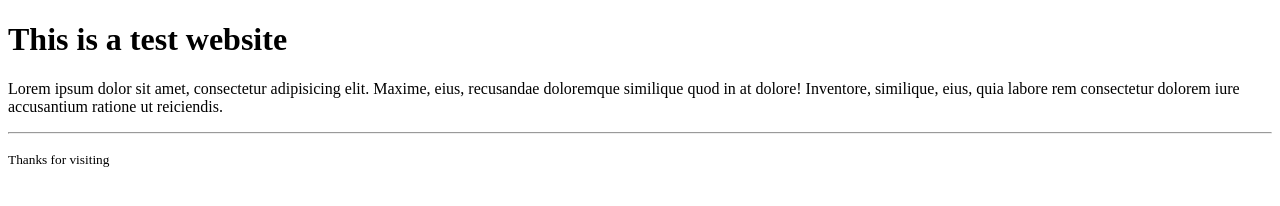
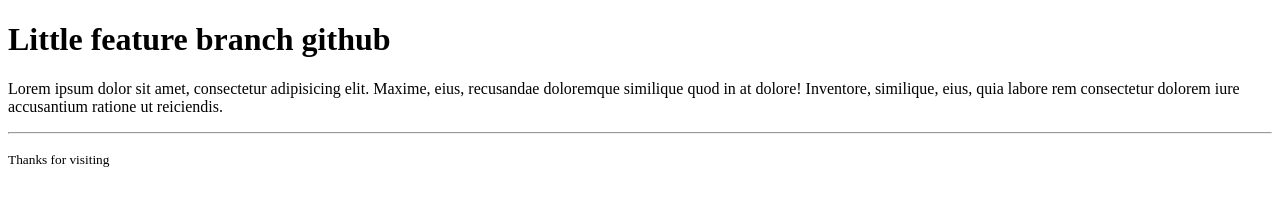
Before and after one commit to leloq/projectspace, a plain HTML site: page index.html in a window 1280 px wide. Drawn offline with Linux system fonts and the light colour scheme.

Commit message:
H1 changed

```diff
--- a/index.html
+++ b/index.html
@@ -5,7 +5,7 @@
     <title>Test Document</title>
 </head>
 <body>
-    <h1>This is a test website</h1>
+    <h1>Little feature branch github</h1>
     <p>Lorem ipsum dolor sit amet, consectetur adipisicing elit. Maxime, eius, recusandae doloremque similique quod in at dolore! Inventore, similique, eius, quia labore rem consectetur dolorem iure accusantium ratione ut reiciendis.</p>
     <hr />
 
```
